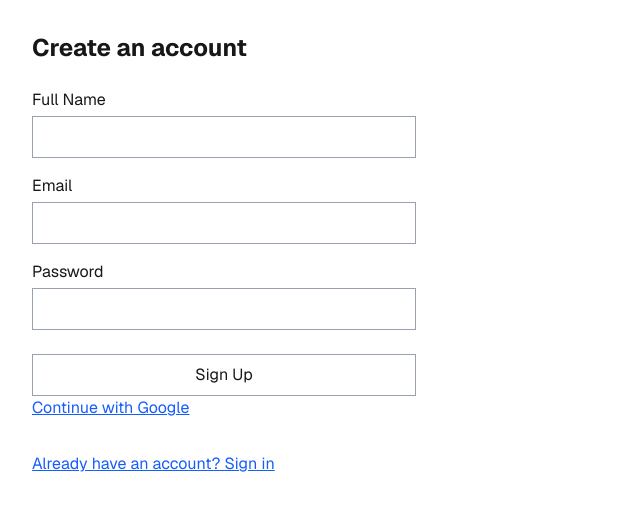
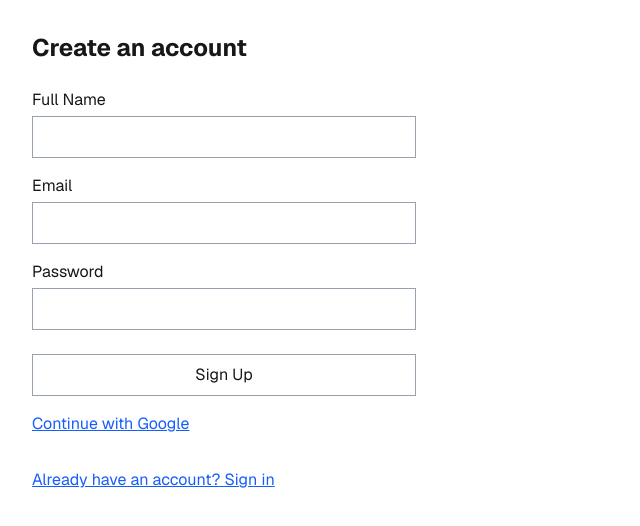
Before and after one commit to tanmay-mevada/Print-Stack, a Next.js app: page /signup in a window 1280 px wide. Shown: the top 526 px of the page, without its empty margins (0-640 px from the left). Built offline with nearby package versions, Linux system fonts and the light colour scheme.

Commit message:
minor-bug-fixes

```diff
--- a/src/app/(auth)/login/page.tsx
+++ b/src/app/(auth)/login/page.tsx
@@ -3,10 +3,12 @@
 import { useState } from 'react'
 import Link from 'next/link'
 import { loginAction, signInWithGoogleAction } from '../actions'
+import { useActionState } from 'react';
 
 export default function LoginPage() {
   const [error, setError] = useState<string | null>(null)
   const [loading, setLoading] = useState(false)
+  const [googleState, googleFormAction] = useActionState(signInWithGoogleAction, null);
 
   async function handleLogin(e: React.FormEvent<HTMLFormElement>) {
     e.preventDefault()
@@ -23,9 +25,9 @@ export default function LoginPage() {
     <div className="p-8 font-sans">
       <h2 className="text-2xl font-bold mb-6">Welcome back</h2>
 
-      {error && (
+      {(error || googleState?.error) && (
         <div className="text-red-600 mb-4 font-semibold">
-          Error: {error}
+          Error: {error || googleState?.error}
         </div>
       )}
 
@@ -56,7 +58,7 @@ export default function LoginPage() {
         </button>
       </form>
 
-      <form action={signInWithGoogleAction} className="mb-6">
+      <form action={googleFormAction} className="mb-6 mt-4">
         <button
           type="submit"
           className="text-blue-600 underline bg-transparent border-none p-0 cursor-pointer text-base"
@@ -67,7 +69,7 @@ export default function LoginPage() {
 
       <div className="mt-8">
         <Link href="/signup" className="text-blue-600 underline">
-          Don't have an account? Sign up
+          Dont have an account? Sign up
         </Link>
       </div>
 
--- a/src/app/(auth)/signup/page.tsx
+++ b/src/app/(auth)/signup/page.tsx
@@ -1,6 +1,6 @@
 'use client'
 
-import { useState } from 'react'
+import { useActionState, useState } from 'react'
 import Link from 'next/link'
 import { useRouter } from 'next/navigation'
 import { signInWithGoogleAction, signupAction } from '../actions'
@@ -9,6 +9,7 @@ export default function SignupPage() {
   const router = useRouter()
   const [error, setError] = useState<string | null>(null)
   const [loading, setLoading] = useState(false)
+  const [googleState, googleFormAction] = useActionState(signInWithGoogleAction, null);
 
   async function handleSignup(e: React.FormEvent<HTMLFormElement>) {
     e.preventDefault()
@@ -30,9 +31,9 @@ export default function SignupPage() {
     <div className="p-8 font-sans">
       <h2 className="text-2xl font-bold mb-6">Create an account</h2>
 
-      {error && (
+      {(error || googleState?.error) && (
         <div className="text-red-600 mb-4 font-semibold">
-          Error: {error}
+          Error: {error || googleState?.error}
         </div>
       )}
 
@@ -73,7 +74,7 @@ export default function SignupPage() {
         </button>
       </form>
 
-      <form action={signInWithGoogleAction} className="mb-6">
+      <form action={googleFormAction} className="mb-6 mt-4">
         <button
           type="submit"
           className="text-blue-600 underline bg-transparent border-none p-0 cursor-pointer text-base"
```
